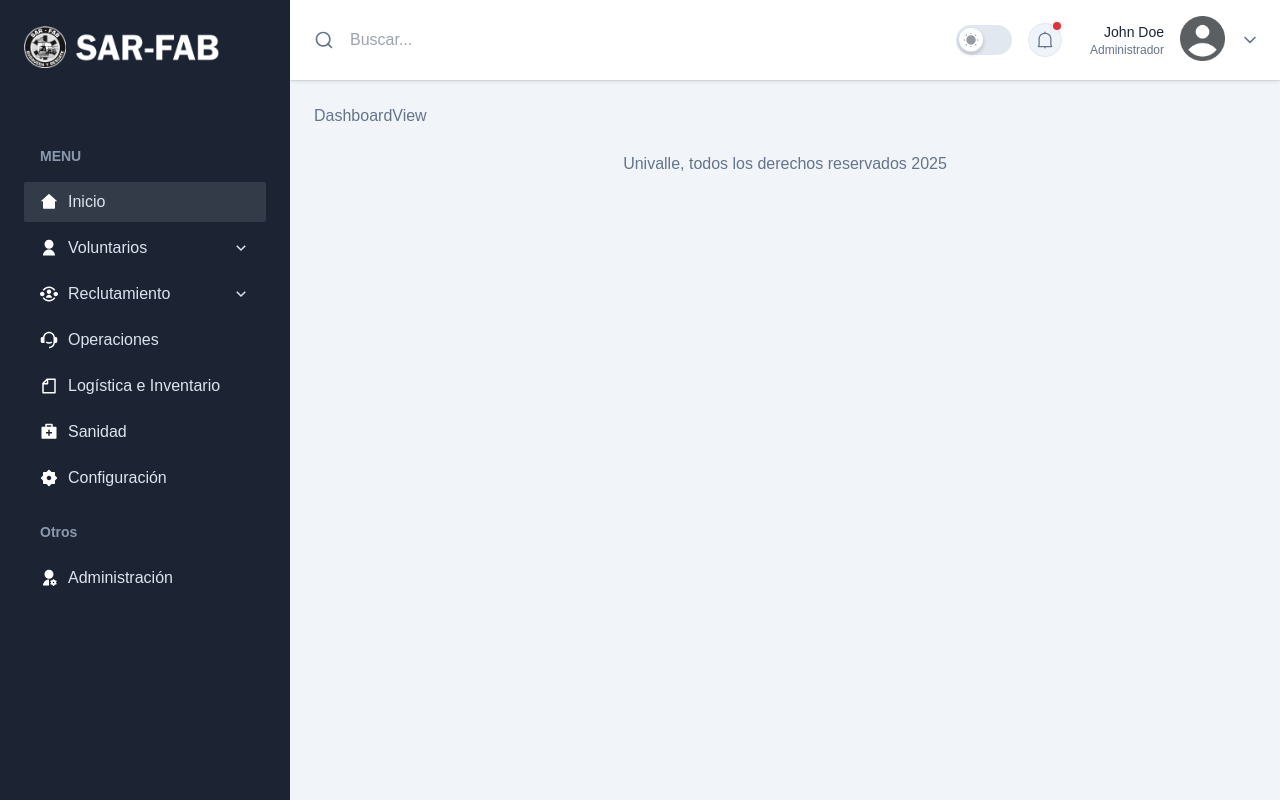
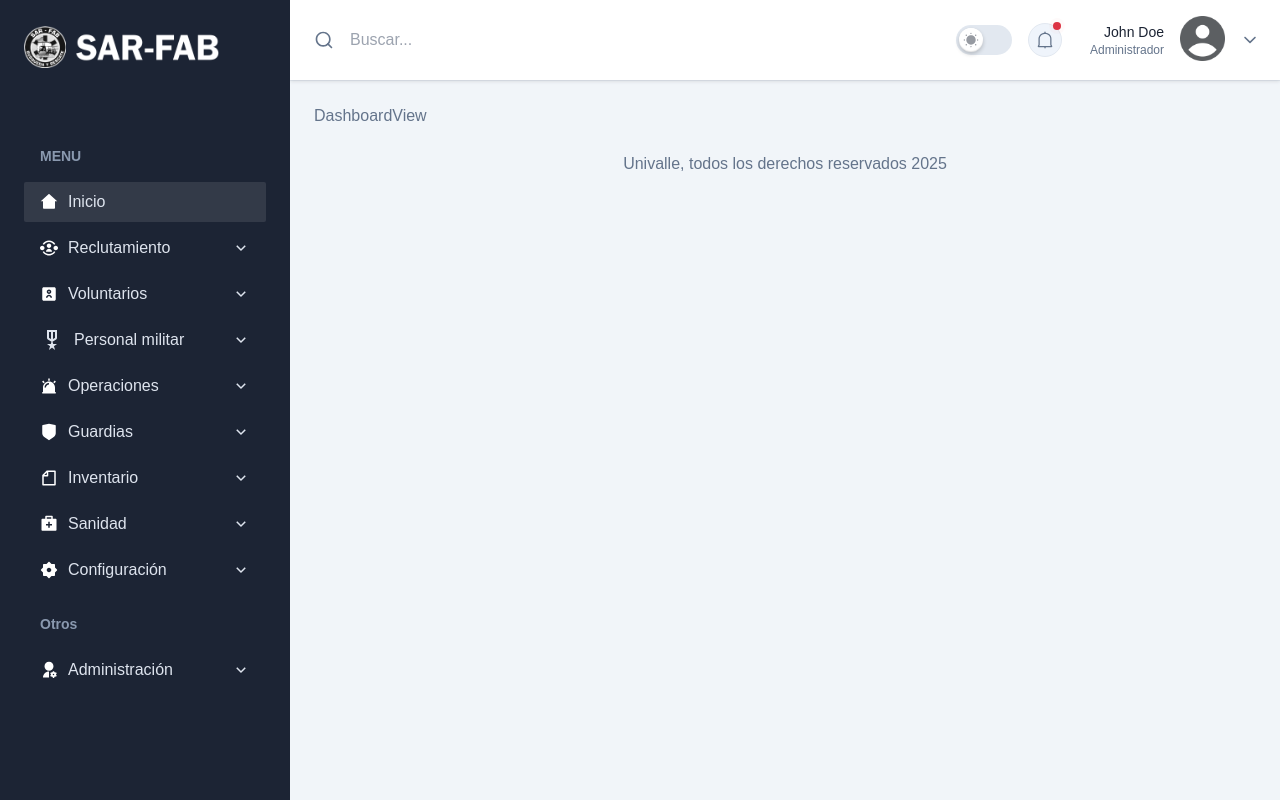
Before and after one commit to Modernization-Project-FAB-SARFAB/Modernization-SARFAB-Frontend, a React (Vite) app: page / in a window 1280 px wide. Built offline with nearby package versions, Linux system fonts and the light colour scheme.

Commit message:
Cambio de elementos del sidebar

```diff
--- a/index.html
+++ b/index.html
@@ -4,6 +4,7 @@
     <meta charset="UTF-8" />
     <link rel="icon" type="image/svg+xml+webp" href="@/assets/images/logo/logo-sar.webp" />
     <meta name="viewport" content="width=device-width, initial-scale=1.0" />
+    <link rel="stylesheet" href="https://fonts.googleapis.com/css2?family=Material+Symbols+Outlined:opsz,wght,FILL,GRAD@24,400,0,0&icon_names=military_tech" />
     <title>SAR - Sistema de adminitración del servicio de salvamiento y rescate</title>
   </head>
   <body>
--- a/src/components/common/Sidebar/Sidebar.tsx
+++ b/src/components/common/Sidebar/Sidebar.tsx
@@ -5,6 +5,7 @@ import SidebarLinkGroup from "./SidebarLinkGroup";
 import React from "react";
 import { RiArrowDownSLine, RiCustomerService2Fill, RiFileLine, RiFirstAidKitFill, RiHome2Fill, RiSettings2Fill, RiUserCommunityFill, RiUserFill, RiUserSettingsFill } from '@remixicon/react'
 import menuItems from "@/routes/menuItems";
+import menuItemsConfiguration from "@/routes/menuItemsConfiguration";
 
 const Sidebar = ({ sidebarOpen, setSidebarOpen }: SidebarProps) => {
     const location = useLocation();
@@ -70,19 +71,6 @@ const Sidebar = ({ sidebarOpen, setSidebarOpen }: SidebarProps) => {
                     aria-expanded={sidebarOpen}
                     className="block lg:hidden"
                 >
-                    <svg
-                        className="fill-current"
-                        width="20"
-                        height="18"
-                        viewBox="0 0 20 18"
-                        fill="none"
-                        xmlns="http://www.w3.org/2000/svg"
-                    >
-                        <path
-                            d="M19 8.175H2.98748L9.36248 1.6875C9.69998 1.35 9.69998 0.825 9.36248 0.4875C9.02498 0.15 8.49998 0.15 8.16248 0.4875L0.399976 8.3625C0.0624756 8.7 0.0624756 9.225 0.399976 9.5625L8.16248 17.4375C8.31248 17.5875 8.53748 17.7 8.76248 17.7C8.98748 17.7 9.17498 17.625 9.36248 17.475C9.69998 17.1375 9.69998 16.6125 9.36248 16.275L3.02498 9.8625H19C19.45 9.8625 19.825 9.4875 19.825 9.0375C19.825 8.55 19.45 8.175 19 8.175Z"
-                            fill=""
-                        />
-                    </svg>
                 </button>
             </div>
             <div className="no-scrollbar flex flex-col overflow-y-auto duration-300 ease-linear">
@@ -167,66 +155,71 @@ const Sidebar = ({ sidebarOpen, setSidebarOpen }: SidebarProps) => {
                         </h3>
 
                         <ul className="mb-6 flex flex-col gap-1.5">
+                            {menuItemsConfiguration.map((item) => (
+                                <li key={item.label}>
+                                    {item.subItems ? (
                                         <SidebarLinkGroup
-                                activeCondition={
-                                    pathname === '/auth' || pathname.includes('auth')
-                                }
+                                            activeCondition={pathname === item.path || pathname.includes(item.path)}
                                         >
-                                {(handleClick, open) => {
-                                    return (
+                                            {(handleClick, open) => (
                                                 <React.Fragment>
                                                     <NavLink
-                                                to="#"
-                                                className={`group relative flex items-center gap-2.5 rounded-sm py-2 px-4 font-medium text-bodydark1 duration-300 ease-in-out hover:bg-graydark dark:hover:bg-meta-4 ${(pathname === '/auth' || pathname.includes('auth')) &&
-                                                    'bg-graydark dark:bg-meta-4'
+                                                        to={item.path}
+                                                        className={`group relative flex items-center gap-2.5 rounded-sm py-2 px-4 font-medium text-bodydark1 duration-300 ease-in-out hover:bg-graydark dark:hover:bg-meta-4 ${pathname === item.path || pathname.includes(item.path)
+                                                            ? 'bg-graydark dark:bg-meta-4'
+                                                            : ''
                                                             }`}
                                                         onClick={(e) => {
                                                             e.preventDefault();
-                                                    sidebarExpanded
-                                                        ? handleClick()
-                                                        : setSidebarExpanded(true);
+                                                            sidebarExpanded ? handleClick() : setSidebarExpanded(true);
                                                         }}
                                                     >
-                                                <RiUserSettingsFill size={18}
-                                                    color="white" />
-                                                Administración
-
+                                                        {item.icon}
+                                                        {item.label}
+                                                        <RiArrowDownSLine
+                                                            size={18}
+                                                            className={`absolute right-4 transform transition-transform ${open ? 'rotate-180' : ''
+                                                                }`}
+                                                        />
                                                     </NavLink>
-                                            {/* <!-- Dropdown Menu Start --> */}
                                                     <div
-                                                className={`translate transform overflow-hidden ${!open && 'hidden'
+                                                        className={`translate transform overflow-hidden ${!open ? 'hidden' : ''
                                                             }`}
                                                     >
                                                         <ul className="mt-4 mb-5.5 flex flex-col gap-2.5 pl-6">
-                                                    <li>
+                                                            {item.subItems &&
+                                                                <>
+                                                                    {item.subItems.map((subItem) => (
+                                                                        <li key={subItem.label}>
                                                                             <NavLink
-                                                            to="/auth/signin"
+                                                                                to={subItem.path}
                                                                                 className={({ isActive }) =>
                                                                                     'group relative flex items-center gap-2.5 rounded-md px-4 font-medium text-bodydark2 duration-300 ease-in-out hover:text-white ' +
-                                                                (isActive && '!text-white')
+                                                                                    (isActive ? '!text-white' : '')
                                                                                 }
                                                                             >
-                                                            Usuarios
+                                                                                {subItem.label}
                                                                             </NavLink>
                                                                         </li>
-                                                    <li>
-                                                        <NavLink
-                                                            to="/auth/signup"
-                                                            className={({ isActive }) =>
-                                                                'group relative flex items-center gap-2.5 rounded-md px-4 font-medium text-bodydark2 duration-300 ease-in-out hover:text-white ' +
-                                                                (isActive && '!text-white')
-                                                            }
-                                                        >
-                                                            Roles
-                                                        </NavLink>
-                                                    </li>
+                                                                    ))}
+                                                                </>}
                                                         </ul>
                                                     </div>
-                                            {/* <!-- Dropdown Menu End --> */}
                                                 </React.Fragment>
-                                    );
-                                }}
+                                            )}
                                         </SidebarLinkGroup>
+                                    ) : (
+                                        <NavLink
+                                            to={item.path}
+                                            className={`group relative flex items-center gap-2.5 rounded-sm py-2 px-4 font-medium text-bodydark1 duration-300 ease-in-out hover:bg-graydark dark:hover:bg-meta-4 ${pathname === item.path ? 'bg-graydark dark:bg-meta-4' : ''
+                                                }`}
+                                        >
+                                            {item.icon}
+                                            {item.label}
+                                        </NavLink>
+                                    )}
+                                </li>
+                            ))}
                         </ul>
                     </div>
                 </nav>
--- a/src/routes/menuItems.tsx
+++ b/src/routes/menuItems.tsx
@@ -1,5 +1,5 @@
-import { RiHome2Fill } from '@remixicon/react';
-import { RiSettings2Fill, RiUserFill, RiUserCommunityFill, RiCustomerService2Fill, RiFileLine, RiFirstAidKitFill } from 'react-icons/ri';
+import { RiAccountBox2Fill, RiAlarmWarningFill, RiHome2Fill, RiShieldFill } from '@remixicon/react';
+import { RiSettings2Fill, RiUserCommunityFill, RiFileLine, RiFirstAidKitFill } from 'react-icons/ri';
 
 const menuItems: MenuItem[] = [
     {
@@ -8,43 +8,81 @@ const menuItems: MenuItem[] = [
         icon: <RiHome2Fill size={18} color="white" />,
     },
     {
-        label: "Voluntarios",
-        icon: <RiUserFill size={18} color="white" />,
-        path: "/voluntarios",
+        label: "Reclutamiento",
+        icon: <RiUserCommunityFill size={18} color="white" />,
+        path: "/reclutas",
         subItems: [
-            { label: "Ver voluntarios", path: "/voluntarios" },
-            { label: "Añadir afiliación", path: "/voluntarios/create" },
+            { label: "Lista de reclutas", path: "/reclutas" },
+            { label: "Aprobar / Rechazar reclutas", path: "/reclutas/approve-or-deny" },
+            { label: "Registrar recluta", path: "/reclutas/create" },
         ],
     },
     {
-        label: "Reclutamiento",
-        path: "/reclutamiento",
-        icon: <RiUserCommunityFill size={18} color="white" />,
+        label: "Voluntarios",
+        icon: <RiAccountBox2Fill size={18} color="white" />,
+        path: "/voluntarios",
         subItems: [
-            { label: "Ver aspirantes", path: "/reclutamiento/listar-aspirantes" },
-            { label: "Añadir recluta", path: "/reclutamiento/agregar-recluta" },
-            { label: "Ver reclutas activos", path: "/reclutamiento" },
+            { label: "Ver voluntarios activos", path: "/voluntarios" },
+            { label: "Historico de voluntarios", path: "/voluntarios/volunteer-history" },
+            { label: "Añadir nueva afiliación", path: "/voluntarios/create" },
+        ],
+    },
+    {
+        label: "Personal militar",
+        icon: <span className="material-symbols-outlined">military_tech</span>,
+        path: "/personal-militar",
+        subItems: [
+            { label: "Ver personal militar", path: "/personal-militar" },
+            { label: "Registrar personal militar", path: "/personal-militar/create" },
         ],
     },
     {
         label: "Operaciones",
+        icon: <RiAlarmWarningFill size={18} color="white" />,
         path: "/operaciones",
-        icon: <RiCustomerService2Fill size={18} color="white" />,
+        subItems: [
+            { label: "Lista de operaciones", path: "/operaciones" },
+            { label: "Crear operación", path: "/operaciones/create" },
+        ],
     },
     {
-        label: "Logística e Inventario",
-        path: "/reclutas",
-        icon: <RiFileLine size={18} color="white" />,
+        label: "Guardias",
+        icon: <RiShieldFill size={18} color="white" />,
+        path: "/guardias",
+        subItems: [
+            { label: "Lista de guardias", path: "/guardias" },
+            { label: "Crear guardia", path: "/guardias/create" },
+        ],
+    },
+    {
+        label: "Inventario",
+        icon: <RiFileLine size={18} color="white"/>,
+        path: "/inventario",
+        subItems: [
+            { label: "Lista de inventario", path: "/inventario" },
+            { label: "Registrar nuevo elemento", path: "/inventario/create" },
+            { label: "Registrar extracción", path: "/inventario/register-extraction" },
+            { label: "Registrar devolución", path: "/inventario/register-return" },
+        ]
     },
     {
         label: "Sanidad",
-        path: "/reclutas",
         icon: <RiFirstAidKitFill size={18} color="white" />,
+        path: "/sanidad",
+        subItems: [
+            { label: "Lista de tratamientos", path: "/sanidad" },
+            { label: "Registrar tratamiento", path: "/sanidad/create" },
+        ]
     },
     {
         label: "Configuración",
+        icon: <RiSettings2Fill size={18} color="white" />,
         path: "/configuracion",
-        icon: <RiSettings2Fill size={18} color="white" />,
+        subItems: [
+            { label: "Tipos y categorias de operativo", path: "/configuracion/types-and-categories" },
+            { label: "Cursos", path: "/configuracion/courses" },
+            { label: "Solicitantes", path: "/configuracion/applicant" },
+        ]
     },
 ];
 
--- /dev/null
+++ b/src/routes/menuItemsConfiguration.tsx
@@ -0,0 +1,14 @@
+import { RiUserSettingsFill } from "@remixicon/react";
+
+const menuItemsConfiguration: MenuItem[] = [
+    {
+        label: "Administración",
+        icon: <RiUserSettingsFill size={18} color="white" />,
+        path: "/administración",
+        subItems: [
+            { label: "Usuarios", path: "/administración/usuarios" },
+        ],
+    }
+];
+
+export default menuItemsConfiguration;
```
Lines whose indentation alone changed are shown as unchanged.
